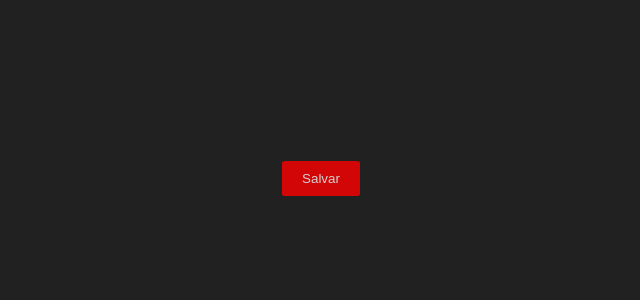
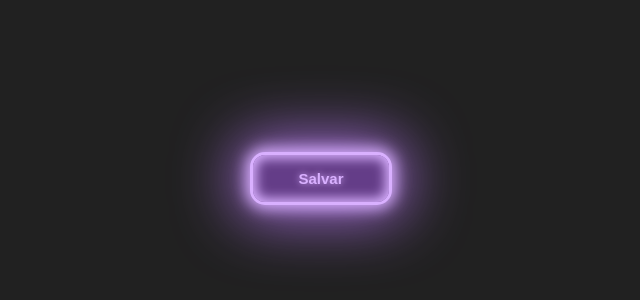
Before and after one commit to canetinha1/copia-do-botao, a plain HTML site: page index.html in a window 1280 px wide. Shown: the part 230-530 px from the top of the page, without its empty margins (319-959 px from the left). Drawn offline with Linux system fonts and the light colour scheme.

Commit message:
Update syless.css

```diff
--- a/syless.css
+++ b/syless.css
@@ -1,26 +1,34 @@
-.save-button{
-    background-color: #ff0000;
-    color: #ffffff;
-    border: none;
-    padding: 10px 20px;
-    font-size: 16ps;
-    cursor: pointer;
-    opacity: 0.8;
-    transition: opacity 0.3 ease;
-    border-radius: 5%;
-}
-.save-button:hover{
-    opacity: 1;
-}
-
     body {
         height: 100vh;
         display: flex;
         align-items: center;
         justify-content: center;
         background-color: #212121;
+    }
 
+    button {
+        --glow-color: rgb(217, 176, 255);
+        --glow-spread-color: rgba(191, 123, 255, 0.781);
+        --enhanced-glow-color: rgb(231, 206, 255);
+        --btn-color: rgb(100,61,136);
+
+        border: .25em solid var(--glow-color);
+        padding: 1em 3em;
+        color: var(--glow-color);
+        cursor: pointer;
+        font-size: 15px;
+        font-weight: bold;
+        background-color: var(--btn-color);
+        border-radius: 1em;
+        outline: none;
+        box-shadow: 0 0 1em .25em var(--glow-color),
+                    0 0 4em 1em var(--glow-spread-color),
+                    inset 0 0 0.75em .25em var(--glow-color);
+        text-shadow: 0 0 .5em var(--glow-color);
+        position: relative;
+        transition: all 0.3s;
     }
-button{
 
+    button::after{
+        pointer-events: none;
     }
```
Lines whose indentation alone changed are shown as unchanged.
